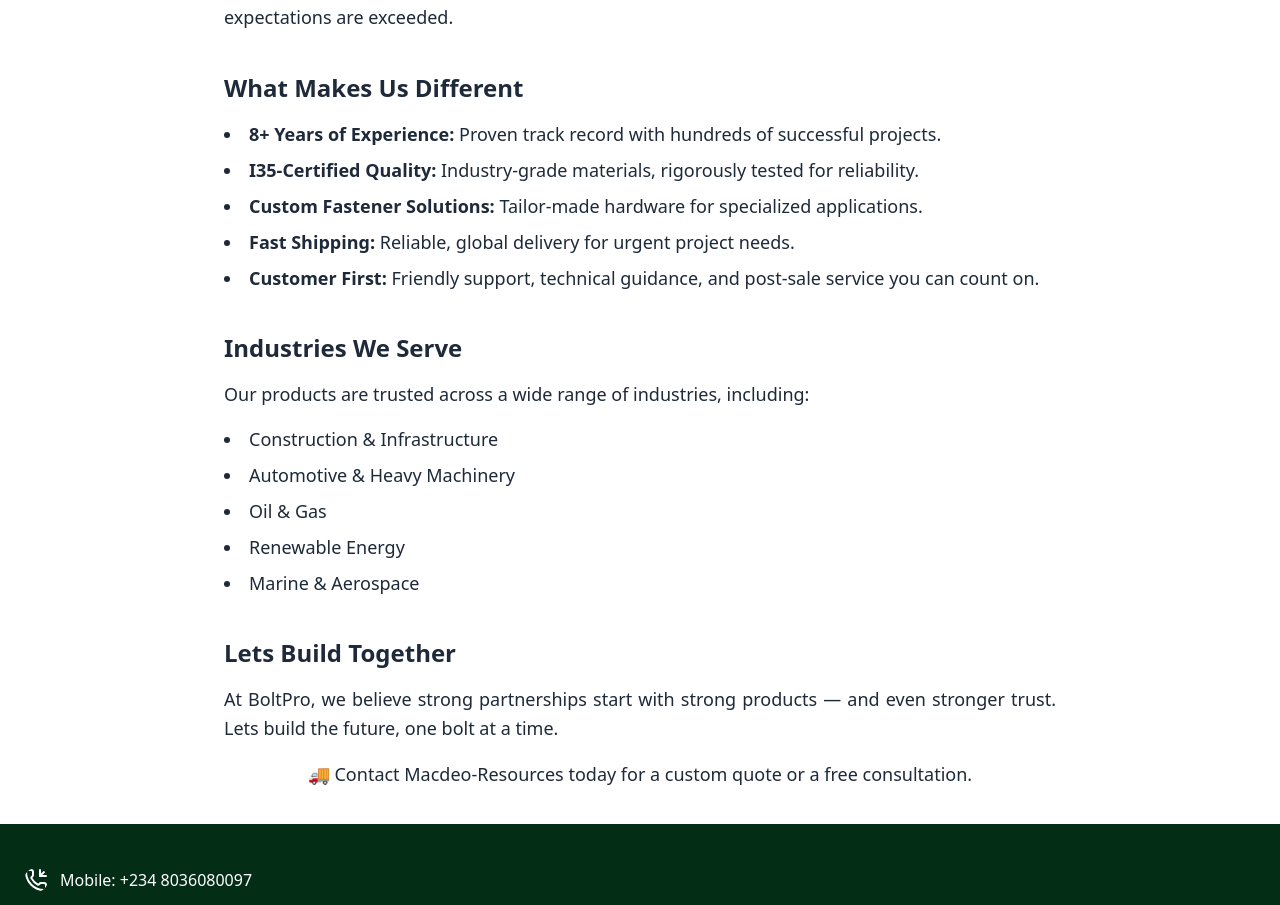
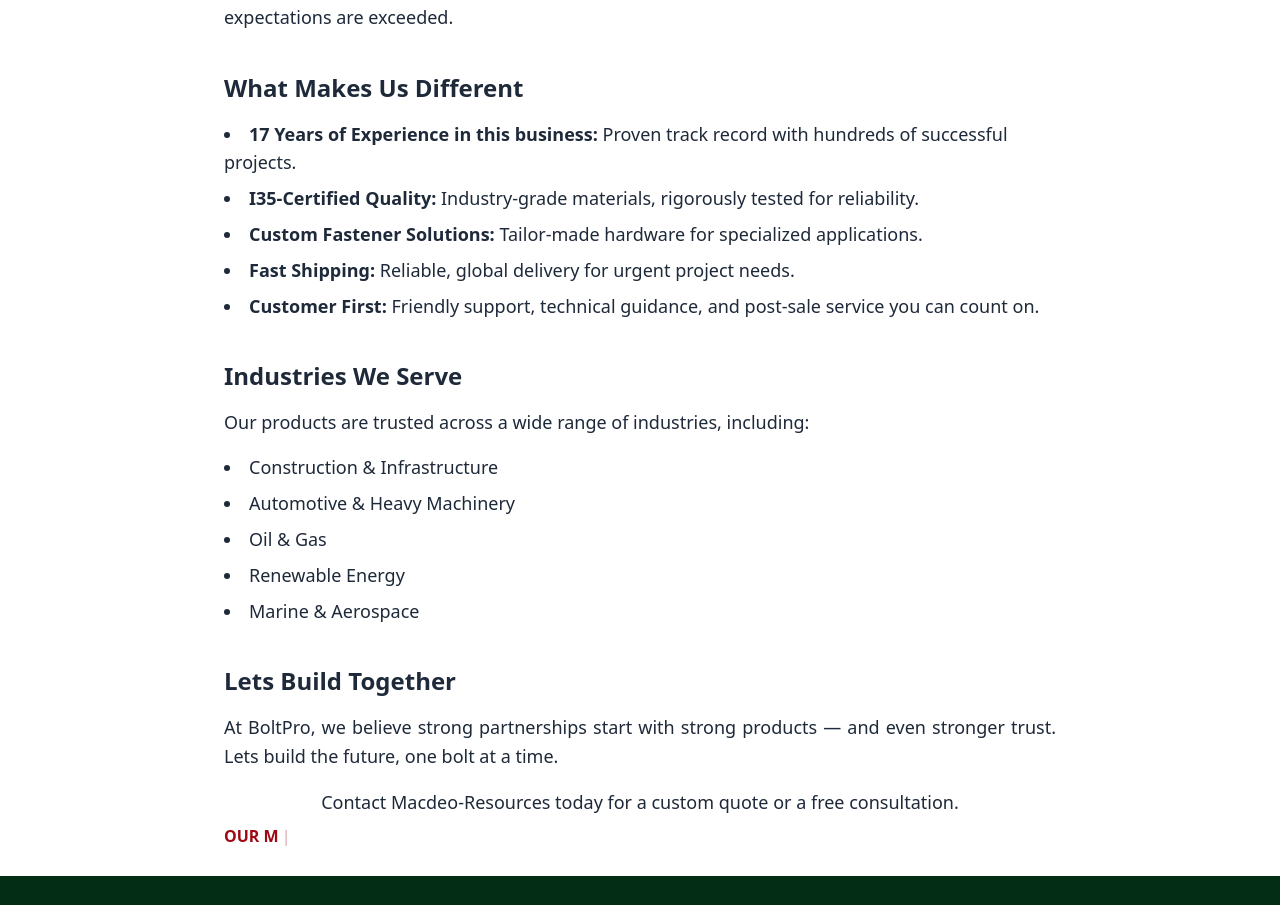
Before and after one commit to Emmanuel9037894958/macdeo, a Next.js app: page /about in a window 1280 px wide. Shown: the part 900-1805 px from the top of the page. Built offline with nearby package versions, Linux system fonts and the light colour scheme.

Commit message:
change this morning

```diff
--- a/src/Components/FormInput.js
+++ b/src/Components/FormInput.js
@@ -83,9 +83,9 @@
         <div className="flex justify-center pt-4">
           <button
             type="submit"
-            className="relative inline-flex items-center justify-center p-0.5 overflow-hidden text-sm font-medium text-gray-900 rounded-lg group bg-gradient-to-br from-green-400 to-blue-600 hover:text-white focus:ring-4 focus:outline-none focus:ring-green-200 w-62"
+            className="relative inline-flex items-center justify-center p-0.5 overflow-hidden text-sm font-medium text-white rounded-lg group bg-gradient-to-br from-green-400 to-blue-600 hover:text-white focus:ring-4 focus:outline-none focus:ring-green-200 w-62 animate-pulse"
           >
-            <span className="relative px-5 py-2.5 transition-all ease-in duration-75 bg-white dark:bg-gray-900 rounded-md group-hover:bg-transparent font-bold text-lg">
+            <span className="relative px-5 py-2.5 transition-all ease-in duration-75 bg-black dark:bg-gray-900 rounded-md group-hover:bg-transparent font-bold text-lg">
               Submit
             </span>
             {/* <ArrowRight className="text-white ml-2" /> */}
--- a/src/app/about/page.js
+++ b/src/app/about/page.js
@@ -1,4 +1,7 @@
+'use client';
 import Footer from "@/Components/Footer";
+import { Typewriter } from "react-simple-typewriter";
+
 // import Image from "next/image";
 
 function AboutUs() {
@@ -43,7 +46,7 @@
 
         <h2 className="text-2xl font-semibold mt-10">What Makes Us Different</h2>
         <ul className="list-disc list-inside mt-4 space-y-2 text-base sm:text-lg">
-          <li><strong>8+ Years of Experience:</strong> Proven track record with hundreds of successful projects.</li>
+          <li><strong>17 Years of Experience in this business:</strong> Proven track record with hundreds of successful projects.</li>
           <li><strong>I35-Certified Quality:</strong> Industry-grade materials, rigorously tested for reliability.</li>
           <li><strong>Custom Fastener Solutions:</strong> Tailor-made hardware for specialized applications.</li>
           <li><strong>Fast Shipping:</strong> Reliable, global delivery for urgent project needs.</li>
@@ -69,8 +72,20 @@
         </p>
 
         <p className="mt-4 text-lg font-medium text-center pb-2">
-          🚚 Contact Macdeo-Resources today for a custom quote or a free consultation.
+           Contact Macdeo-Resources today for a custom quote or a free consultation.
         </p>
+      <di className ="font-bold text-red-800  text-center pb-0">
+         <Typewriter
+       words={['OUR MOTO is:@MACDEO WE SERVE U BETTER.']}
+       loop
+       cursor
+       typeSpeed={70}
+       deleteSpeed={50}
+       delaySpeed={1000}
+       cursorStyle= "|"
+
+       />
+      </di>
       </div>
 
       <Footer />
--- a/src/app/contact/page.js
+++ b/src/app/contact/page.js
@@ -106,13 +106,13 @@
           </p>
           <ul className="space-y-3 text-gray-700">
             <li>
-              📍 <strong>Address:</strong> 123 Fastener Street, Industrial Zone, Lagos
+              📍 <strong>Address:</strong>Shop No 14/15 plot 208/210 Oshodi/apapa express way Ilasamaja, Lagos State.
             </li>
             <li>
-              📞 <strong>Phone:</strong> +234 800 000 0000
+              📞 <strong>Phone:</strong> +234 8036080097
             </li>
             <li>
-              ✉️ <strong>Email:</strong> info@yourcompany.com
+              ✉️ <strong>Email:</strong> Macdeoresourcesng@gmail.com
             </li>
           </ul>
 
```
